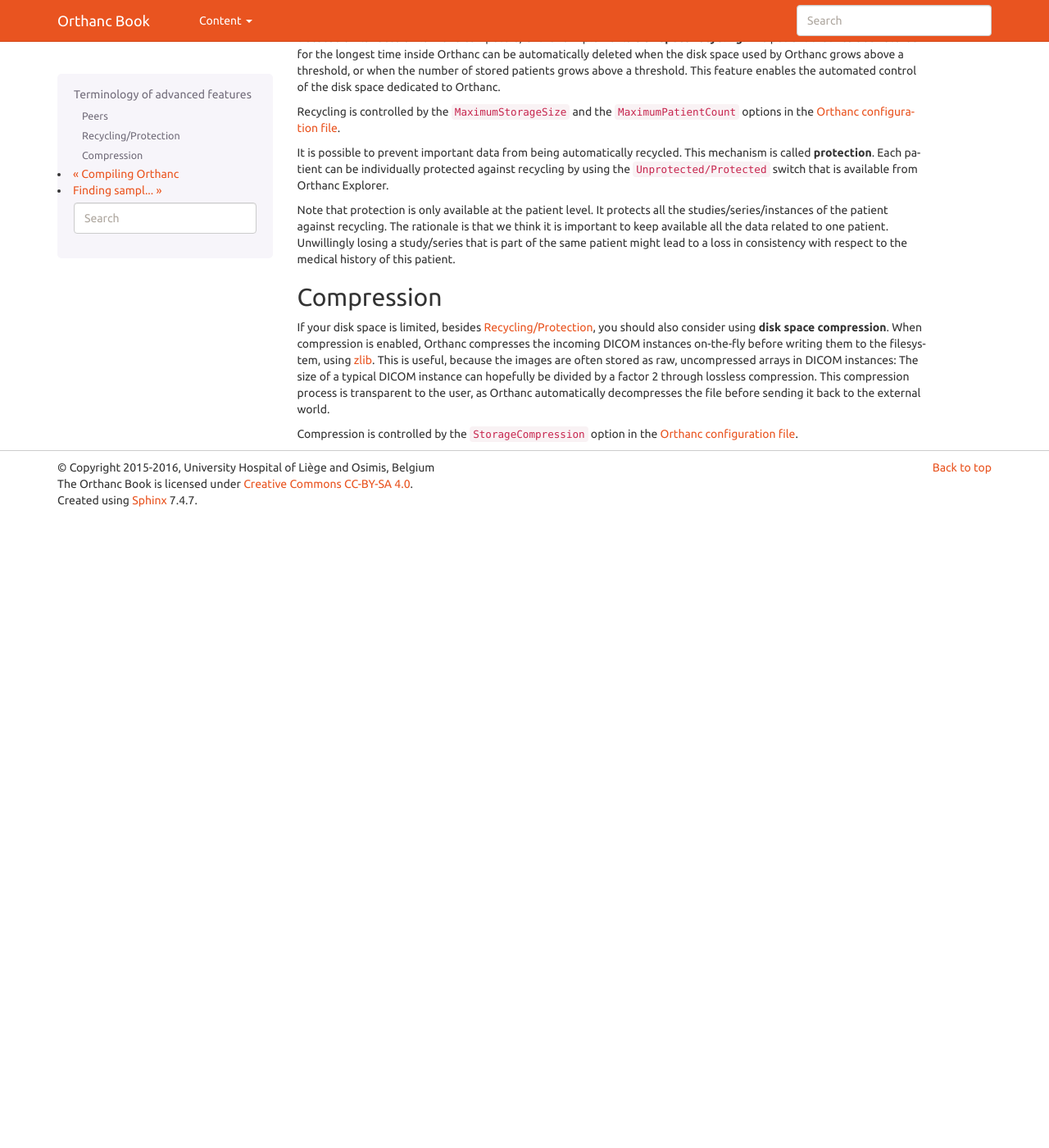
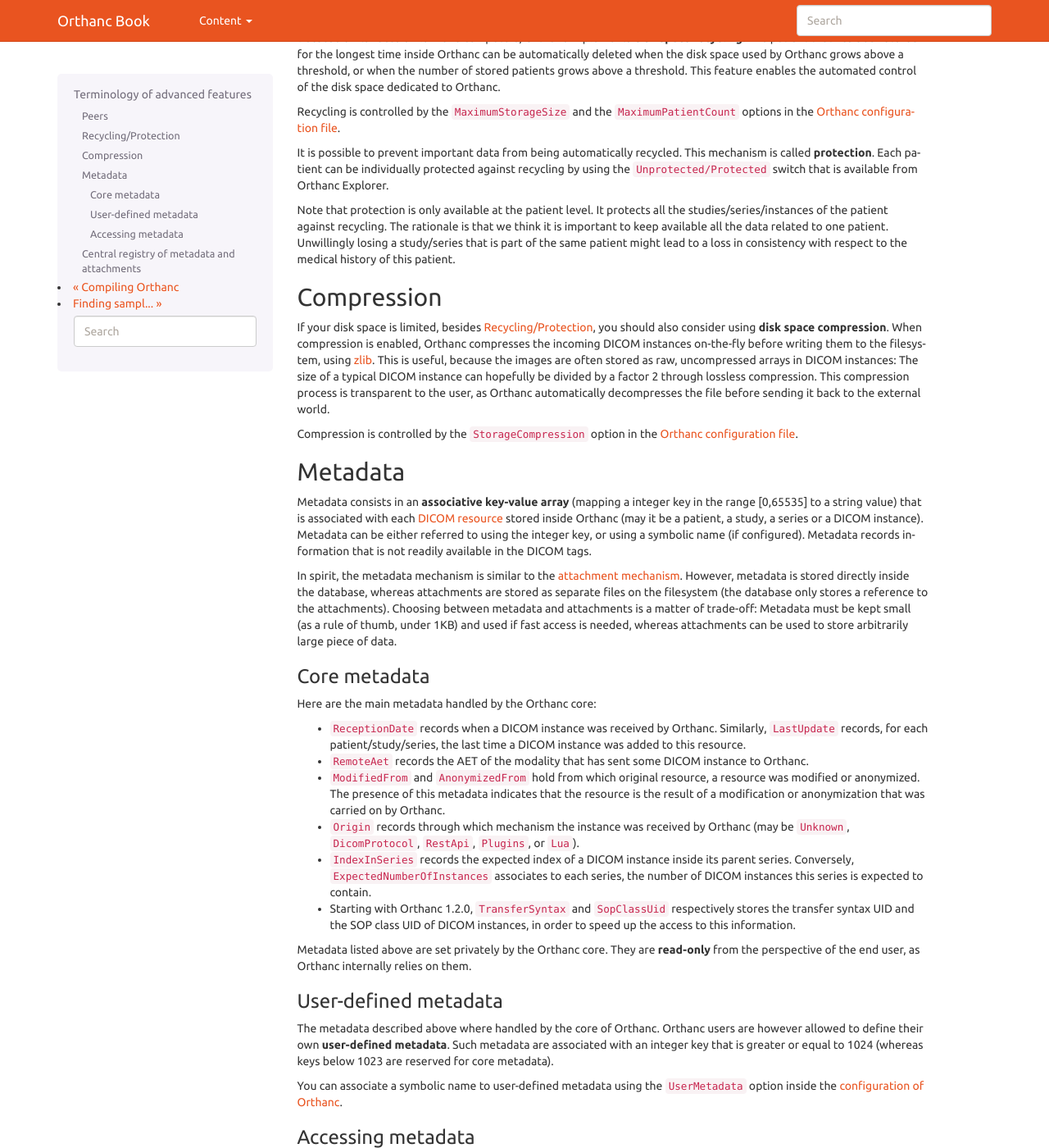
Before and after one commit to orthanc-mirrors/orthanc-book, a Sphinx documentation site: the page built from Sphinx/source/faq/features.rst, in a window 1280 px wide and 1400 px high, scrolled down 410 px. Shown: the whole window at 82% size. Built offline with Sphinx 7.4.7, drawn with Linux system fonts in a browser that asks for light colours; before the commit the page ends 1040 px from its top, so only the background shows below that; some of the changed text lies outside the part shown.

Commit message:
metadata

```diff
--- a/Sphinx/source/faq/features.rst
+++ b/Sphinx/source/faq/features.rst
@@ -73,3 +73,110 @@
 
 Compression is controlled by the ``StorageCompression`` option in the
 :ref:`Orthanc configuration file <configuration>`.
+
+
+.. _metadata:
+
+Metadata
+--------
+
+Metadata consists in an **associative key-value array** (mapping a
+integer key in the range [0,65535] to a string value) that is
+associated with each :ref:`DICOM resource <orthanc-ids>` stored inside
+Orthanc (may it be a patient, a study, a series or a DICOM
+instance). Metadata can be either referred to using the integer key,
+or using a symbolic name (if configured).  Metadata records
+information that is not readily available in the DICOM tags.
+
+In spirit, the metadata mechanism is similar to the :ref:`attachment
+mechanism <orthanc-storage>`. However, metadata is stored directly
+inside the database, whereas attachments are stored as separate files
+on the filesystem (the database only stores a reference to the
+attachments). Choosing between metadata and attachments is a matter of
+trade-off: Metadata must be kept small (as a rule of thumb, under 1KB)
+and used if fast access is needed, whereas attachments can be used to
+store arbitrarily large piece of data.
+
+
+Core metadata
+^^^^^^^^^^^^^
+
+Here are the main metadata handled by the Orthanc core:
+
+* ``ReceptionDate`` records when a DICOM instance was received by
+  Orthanc. Similarly, ``LastUpdate`` records, for each
+  patient/study/series, the last time a DICOM instance was added to
+  this resource.
+* ``RemoteAet`` records the AET of the modality that has sent some
+  DICOM instance to Orthanc.
+* ``ModifiedFrom`` and ``AnonymizedFrom`` hold from which original
+  resource, a resource was modified or anonymized. The presence of
+  this metadata indicates that the resource is the result of a
+  modification or anonymization that was carried on by Orthanc.
+* ``Origin`` records through which mechanism the instance was received
+  by Orthanc (may be ``Unknown``, ``DicomProtocol``, ``RestApi``,
+  ``Plugins``, or ``Lua``).
+* ``IndexInSeries`` records the expected index of a DICOM instance
+  inside its parent series. Conversely, ``ExpectedNumberOfInstances``
+  associates to each series, the number of DICOM instances this series
+  is expected to contain.
+* Starting with Orthanc 1.2.0, ``TransferSyntax`` and ``SopClassUid``
+  respectively stores the transfer syntax UID and the SOP class UID of
+  DICOM instances, in order to speed up the access to this
+  information.
+
+Metadata listed above are set privately by the Orthanc core. They are
+**read-only** from the perspective of the end user, as Orthanc
+internally relies on them.
+
+
+User-defined metadata
+^^^^^^^^^^^^^^^^^^^^^
+
+The metadata described above where handled by the core of Orthanc.
+Orthanc users are however allowed to define their own **user-defined
+metadata**. Such metadata are associated with an integer key that is
+greater or equal to 1024 (whereas keys below 1023 are reserved for
+core metadata).
+
+You can associate a symbolic name to user-defined metadata using the
+``UserMetadata`` option inside the :ref:`configuration of Orthanc
+<configuration>`.
+
+
+Accessing metadata
+^^^^^^^^^^^^^^^^^^
+
+.. highlight:: bash
+
+Metadata associated with one DICOM resource can be accessed through
+the REST API, for instance::
+
+  $ curl http://localhost:8042/instances/cb855110-5f4da420-ec9dc9cb-2af6a9bb-dcbd180e/metadata
+  $ curl http://localhost:8042/instances/cb855110-5f4da420-ec9dc9cb-2af6a9bb-dcbd180e/metadata/RemoteAet
+
+User-defined metadata can be modified by issuing a HTTP PUT against
+the REST API::
+
+  $ curl http://localhost:8042/instances/cb855110-5f4da420-ec9dc9cb-2af6a9bb-dcbd180e/metadata/1024 -X PUT -d 'hello'
+  $ curl http://localhost:8042/instances/cb855110-5f4da420-ec9dc9cb-2af6a9bb-dcbd180e/metadata/1024
+  hello
+
+
+
+.. _registry:
+
+Central registry of metadata and attachments
+--------------------------------------------
+
+Obviously, one must pay attention to the fact that different
+applications might use the same key to store different user-defined
+:ref:`metadata <metadata>`, which might result in incompatibilities
+between such applications. Similarly, incompatibilities might show up
+for user-defined :ref:`attachments <orthanc-storage>`.
+
+Developers of applications/plugins that use user-defined metadata or
+attachments are therefore kindly invited to complete the **central
+registry** below:
+
+* ``Metadata 4200`` is used by the plugin for :ref:`whole-slide imaging <wsi>`.
--- a/Sphinx/source/users/lua.rst
+++ b/Sphinx/source/users/lua.rst
@@ -86,7 +86,7 @@
   amount of time (cf. the option ``StableAge`` in the
   :ref:`configuration file <configuration>`). The :ref:`identifier
   <orthanc-ids>` of the patient is provided, together with her DICOM
-  tags and her metadata.
+  tags and her :ref:`metadata <metadata>`.
 * ``function OnStableSeries(seriesId, tags, metadata)``: Invoked
   whenever a series has not received any new instance for a certain
   amount of time.
```
